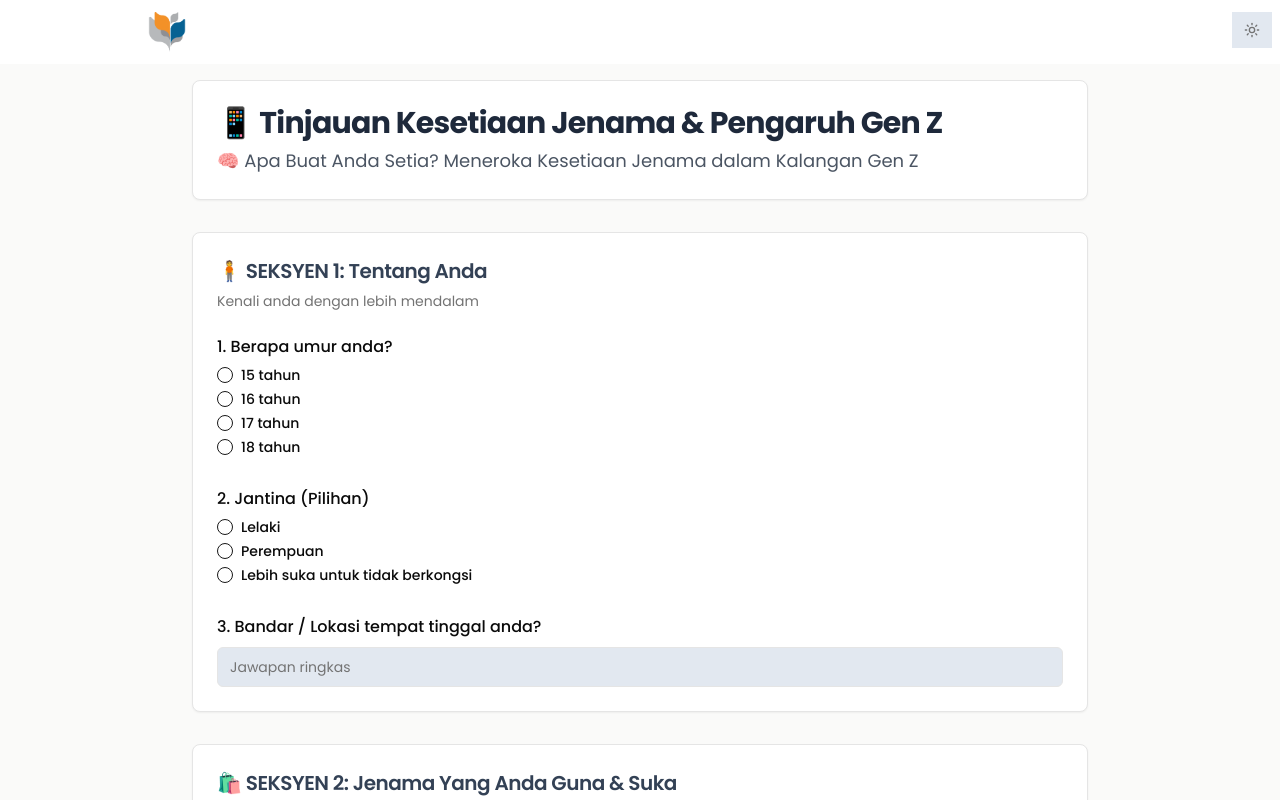
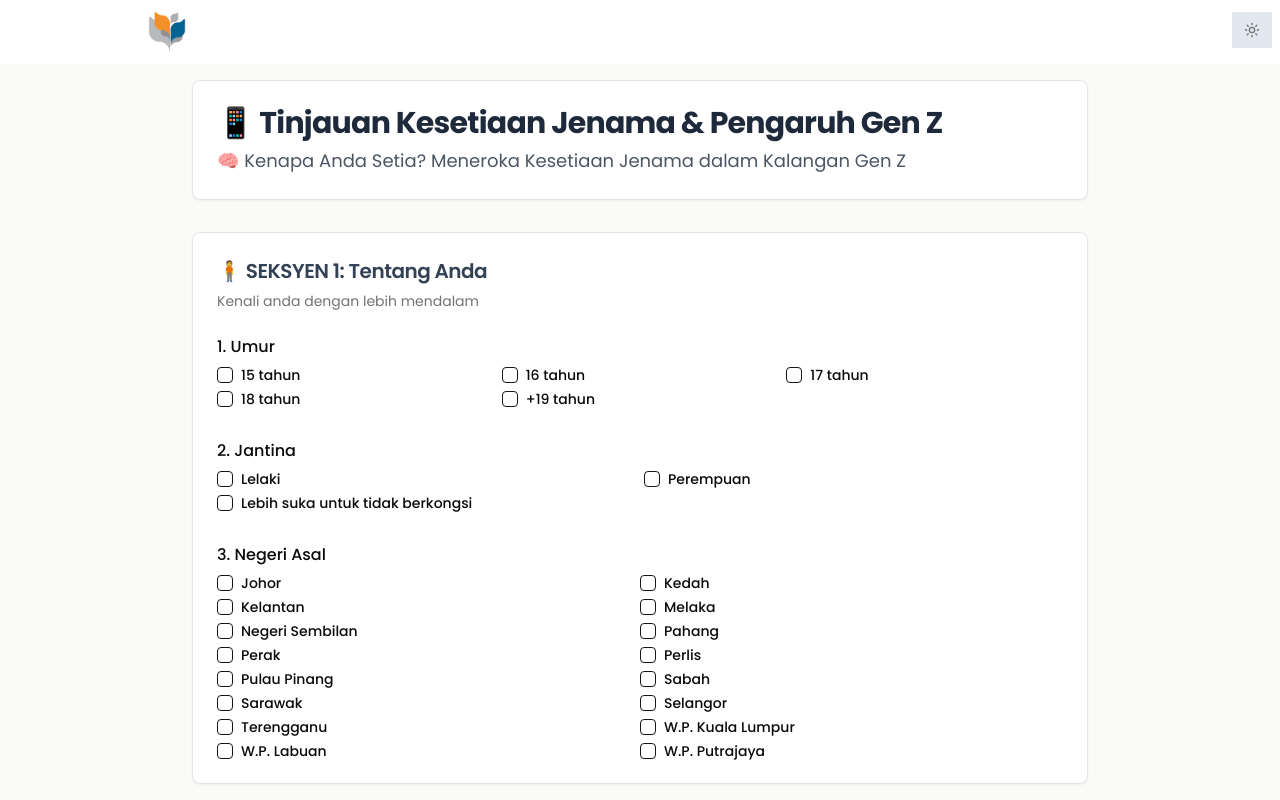
Before and after one commit to SLMCreatives/career-food, a Next.js app in the folder career-food/: page /survey in a window 1280 px wide. Shown: the top 800 px of the page. Built offline with nearby package versions, Linux system fonts and the light colour scheme; no server answers.

Commit message:
fix changes

```diff
--- a/career-food/app/survey/layout.tsx
+++ b/career-food/app/survey/layout.tsx
@@ -2,8 +2,8 @@ import { ThemeProvider } from "next-themes";
 import type { Metadata } from "next";
 
 export const metadata: Metadata = {
-  title: "SGS Leaderboard | UNITAR",
-  description: "SGS Leaderboard for UNITAR Sept Intake"
+  title: "Brand Loyalty Survey",
+  description: "Brand Loyalty Survey Question"
 };
 
 export default function SgsLayout({
--- a/career-food/components/survey.tsx
+++ b/career-food/components/survey.tsx
@@ -21,6 +21,25 @@ import { Loader2 } from "lucide-react";
 import { createClient } from "@/utils/supabase/client";
 
 const supabase = createClient();
+
+const states = [
+  { code: "JHR", name: "Johor" },
+  { code: "KDH", name: "Kedah" },
+  { code: "KTN", name: "Kelantan" },
+  { code: "MLK", name: "Melaka" },
+  { code: "NSN", name: "Negeri Sembilan" },
+  { code: "PHG", name: "Pahang" },
+  { code: "PRK", name: "Perak" },
+  { code: "PLS", name: "Perlis" },
+  { code: "PNG", name: "Pulau Pinang" },
+  { code: "SBH", name: "Sabah" },
+  { code: "SWK", name: "Sarawak" },
+  { code: "SGR", name: "Selangor" },
+  { code: "TRG", name: "Terengganu" },
+  { code: "KUL", name: "W.P. Kuala Lumpur" },
+  { code: "LBN", name: "W.P. Labuan" },
+  { code: "PJY", name: "W.P. Putrajaya" }
+];
 
 export default function SurveySection() {
   const [loading, setLoading] = useState(false);
@@ -109,8 +128,8 @@ export default function SurveySection() {
               📱 Tinjauan Kesetiaan Jenama & Pengaruh Gen Z
             </CardTitle>
             <CardDescription className="text-lg text-gray-600 dark:text-gray-200">
-              🧠 Apa Buat Anda Setia? Meneroka Kesetiaan Jenama dalam Kalangan
-              Gen Z
+              🧠 Kenapa Anda Setia? Meneroka Kesetiaan Jenama dalam Kalangan Gen
+              Z
             </CardDescription>
           </CardHeader>
         </Card>
@@ -128,15 +147,13 @@ export default function SurveySection() {
             </CardHeader>
             <CardContent className="space-y-8">
               <div>
-                <Label className="text-base font-medium">
-                  1. Berapa umur anda?
-                </Label>
+                <Label className="text-base font-medium">1. Umur</Label>
                 <RadioGroup
                   value={formData.age}
                   onValueChange={(value) =>
                     setFormData((prev) => ({ ...prev, age: value }))
                   }
-                  className="mt-2"
+                  className="mt-2 grid grid-cols-3"
                 >
                   <div className="flex items-center space-x-2">
                     <RadioGroupItem value="15" id="age-15" />
@@ -154,19 +171,21 @@ export default function SurveySection() {
                     <RadioGroupItem value="18" id="age-18" />
                     <Label htmlFor="age-18">18 tahun</Label>
                   </div>
+                  <div className="flex items-center space-x-2">
+                    <RadioGroupItem value="+19" id="age-19" />
+                    <Label htmlFor="age-19">+19 tahun</Label>
+                  </div>
                 </RadioGroup>
               </div>
 
               <div>
-                <Label className="text-base font-medium">
-                  2. Jantina (Pilihan)
-                </Label>
+                <Label className="text-base font-medium">2. Jantina</Label>
                 <RadioGroup
                   value={formData.gender}
                   onValueChange={(value) =>
                     setFormData((prev) => ({ ...prev, gender: value }))
                   }
-                  className="mt-2"
+                  className="mt-2 grid grid-cols-2"
                 >
                   <div className="flex items-center space-x-2">
                     <RadioGroupItem value="lelaki" id="gender-male" />
@@ -176,7 +195,7 @@ export default function SurveySection() {
                     <RadioGroupItem value="perempuan" id="gender-female" />
                     <Label htmlFor="gender-female">Perempuan</Label>
                   </div>
-                  <div className="flex items-center space-x-2">
+                  <div className="flex items-center space-x-2 col-span-2">
                     <RadioGroupItem
                       value="prefer-not-to-say"
                       id="gender-prefer"
@@ -190,9 +209,29 @@ export default function SurveySection() {
 
               <div>
                 <Label htmlFor="location" className="text-base font-medium">
-                  3. Bandar / Lokasi tempat tinggal anda?
+                  3. Negeri Asal
                 </Label>
-                <Input
+                <div className="grid grid-cols-2 ">
+                  {states.map((state, index) => (
+                    <div
+                      key={index}
+                      className="flex items-center space-x-2 mt-2"
+                    >
+                      <Checkbox
+                        id={state.code}
+                        checked={formData.location === state.code}
+                        onCheckedChange={(checked) =>
+                          setFormData((prev) => ({
+                            ...prev,
+                            location: checked ? state.code : ""
+                          }))
+                        }
+                      />
+                      <Label htmlFor={state.code}>{state.name}</Label>
+                    </div>
+                  ))}
+                </div>
+                {/*  <Input
                   id="location"
                   value={formData.location}
                   onChange={(e) =>
@@ -203,7 +242,7 @@ export default function SurveySection() {
                   }
                   placeholder="Jawapan ringkas"
                   className="mt-2"
-                />
+                /> */}
               </div>
             </CardContent>
           </Card>
@@ -278,7 +317,7 @@ export default function SurveySection() {
                   htmlFor="favorite-brands"
                   className="text-base font-medium"
                 >
-                  5. Namakan sehingga 3 jenama yang anda PALING SUKA sekarang.
+                  5. Namakan 3 jenama kegemaran anda.
                 </Label>
                 <Input
                   id="favorite-brands"
@@ -483,7 +522,7 @@ export default function SurveySection() {
                   10. Di mana anda biasa jumpa jenama atau produk baru? (Pilih 2
                   utama)
                 </Label>
-                <div className="mt-2 space-y-2">
+                <div className="mt-2 space-y-2 grid grid-cols-2 gap-x-4">
                   {[
                     { value: "tiktok", label: "TikTok" },
                     { value: "instagram", label: "Instagram" },
@@ -524,7 +563,7 @@ export default function SurveySection() {
 
               <div>
                 <Label htmlFor="local-trends" className="text-base font-medium">
-                  11. Ada tak trend atau jenama tempatan yang hanya orang
+                  11. Apakah trend atau jenama tempatan yang hanya orang
                   Malaysia akan faham dan anda tengah minat sekarang?
                 </Label>
                 <Textarea
@@ -576,7 +615,7 @@ export default function SurveySection() {
                   htmlFor="outdated-brand"
                   className="text-base font-medium"
                 >
-                  {`13. Satu jenama yang rasa "ketinggalan zaman"?`}
+                  {`13. Satu jenama yang anda rasa "ketinggalan zaman"?`}
                 </Label>
                 <Input
                   id="outdated-brand"
--- a/career-food/components/ui/radio-group.tsx
+++ b/career-food/components/ui/radio-group.tsx
@@ -1,10 +1,10 @@
-"use client"
+"use client";
 
-import * as React from "react"
-import * as RadioGroupPrimitive from "@radix-ui/react-radio-group"
-import { Circle } from "lucide-react"
+import * as React from "react";
+import * as RadioGroupPrimitive from "@radix-ui/react-radio-group";
+import { Circle } from "lucide-react";
 
-import { cn } from "@/lib/utils"
+import { cn } from "@/lib/utils";
 
 const RadioGroup = React.forwardRef<
   React.ElementRef<typeof RadioGroupPrimitive.Root>,
@@ -16,9 +16,9 @@ const RadioGroup = React.forwardRef<
       {...props}
       ref={ref}
     />
-  )
-})
-RadioGroup.displayName = RadioGroupPrimitive.Root.displayName
+  );
+});
+RadioGroup.displayName = RadioGroupPrimitive.Root.displayName;
 
 const RadioGroupItem = React.forwardRef<
   React.ElementRef<typeof RadioGroupPrimitive.Item>,
@@ -28,7 +28,7 @@ const RadioGroupItem = React.forwardRef<
     <RadioGroupPrimitive.Item
       ref={ref}
       className={cn(
-        "aspect-square h-4 w-4 rounded-full border border-primary text-primary ring-offset-background focus:outline-none focus-visible:ring-2 focus-visible:ring-ring focus-visible:ring-offset-2 disabled:cursor-not-allowed disabled:opacity-50",
+        "aspect-square h-4 w-4 rounded-sm border border-primary text-primary ring-offset-background focus:outline-none focus-visible:ring-2 focus-visible:ring-ring focus-visible:ring-offset-2 disabled:cursor-not-allowed disabled:opacity-50",
         className
       )}
       {...props}
@@ -37,8 +37,8 @@ const RadioGroupItem = React.forwardRef<
         <Circle className="h-2.5 w-2.5 fill-current text-current" />
       </RadioGroupPrimitive.Indicator>
     </RadioGroupPrimitive.Item>
-  )
-})
-RadioGroupItem.displayName = RadioGroupPrimitive.Item.displayName
+  );
+});
+RadioGroupItem.displayName = RadioGroupPrimitive.Item.displayName;
 
-export { RadioGroup, RadioGroupItem }
+export { RadioGroup, RadioGroupItem };
```
